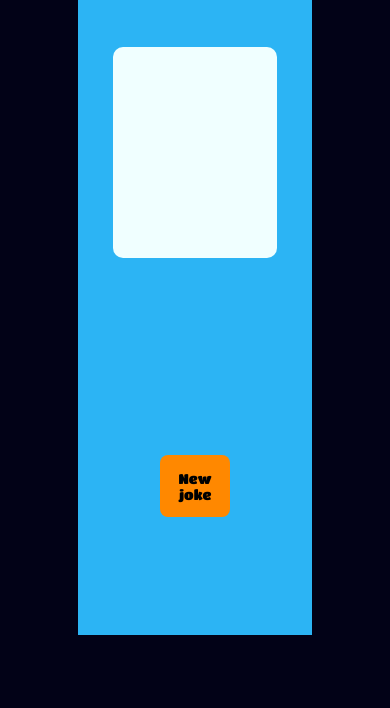
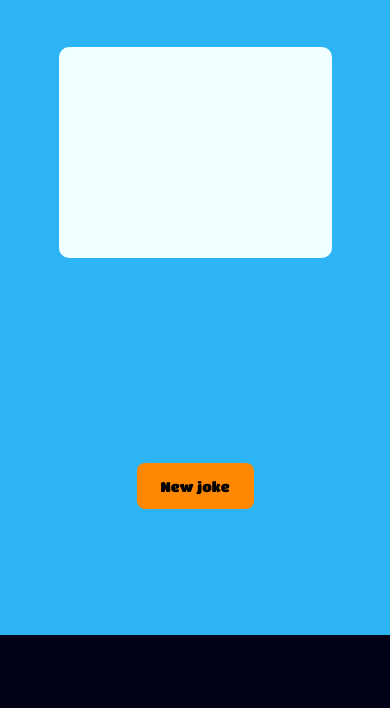
Before and after one commit to Jhaco01/Chuck-Norris-Jokes, a website built with webpack: page docs/index.html in a window 390 px wide. Shown: the part 136-844 px from the top of the page. Built offline with nearby package versions, Linux system fonts and the light colour scheme.

Commit message:
responsive design modified

```diff
--- a/docs/index.html
+++ b/docs/index.html
@@ -1 +1 @@
-<!doctype html><html lang="en"><head><meta charset="UTF-8"><meta http-equiv="X-UA-Compatible" content="IE=edge"><meta name="viewport" content="width=device-width,initial-scale=1"><link rel="preconnect" href="https://fonts.googleapis.com"><link rel="preconnect" href="https://fonts.gstatic.com" crossorigin><link rel="preconnect" href="https://fonts.googleapis.com"><link rel="preconnect" href="https://fonts.gstatic.com" crossorigin><link href="https://fonts.googleapis.com/css2?family=Roboto+Mono:wght@300&family=Titan+One&display=swap" rel="stylesheet"><link href="https://fonts.googleapis.com/css2?family=Roboto+Mono&display=swap" rel="stylesheet"><title>Chuck Norris Jokes Geneartor</title><script defer="defer" src="name.b5e2858ae264284ecbdf.js"></script><link href="main.0a33c076c040c602d558.css" rel="stylesheet"></head><body></body></html>
+<!doctype html><html lang="en"><head><meta charset="UTF-8"><meta http-equiv="X-UA-Compatible" content="IE=edge"><meta name="viewport" content="width=device-width,initial-scale=1"><link rel="preconnect" href="https://fonts.googleapis.com"><link rel="preconnect" href="https://fonts.gstatic.com" crossorigin><link rel="preconnect" href="https://fonts.googleapis.com"><link rel="preconnect" href="https://fonts.gstatic.com" crossorigin><link href="https://fonts.googleapis.com/css2?family=Roboto+Mono:wght@300&family=Titan+One&display=swap" rel="stylesheet"><link href="https://fonts.googleapis.com/css2?family=Roboto+Mono&display=swap" rel="stylesheet"><title>Chuck Norris Jokes Geneartor</title><script defer="defer" src="name.b5e2858ae264284ecbdf.js"></script><link href="main.9f07798f7622c11d8f0f.css" rel="stylesheet"></head><body></body></html>
--- a/src/styles.css
+++ b/src/styles.css
@@ -115,6 +115,9 @@ article.joke-text{
 
 @media screen and (max-width: 830px) {
 
+    .box{
+        width: 100%;
+    }
     .joke-box{
         height: 25vh;
     }
```
Also changed, not shown: 2 other files.
